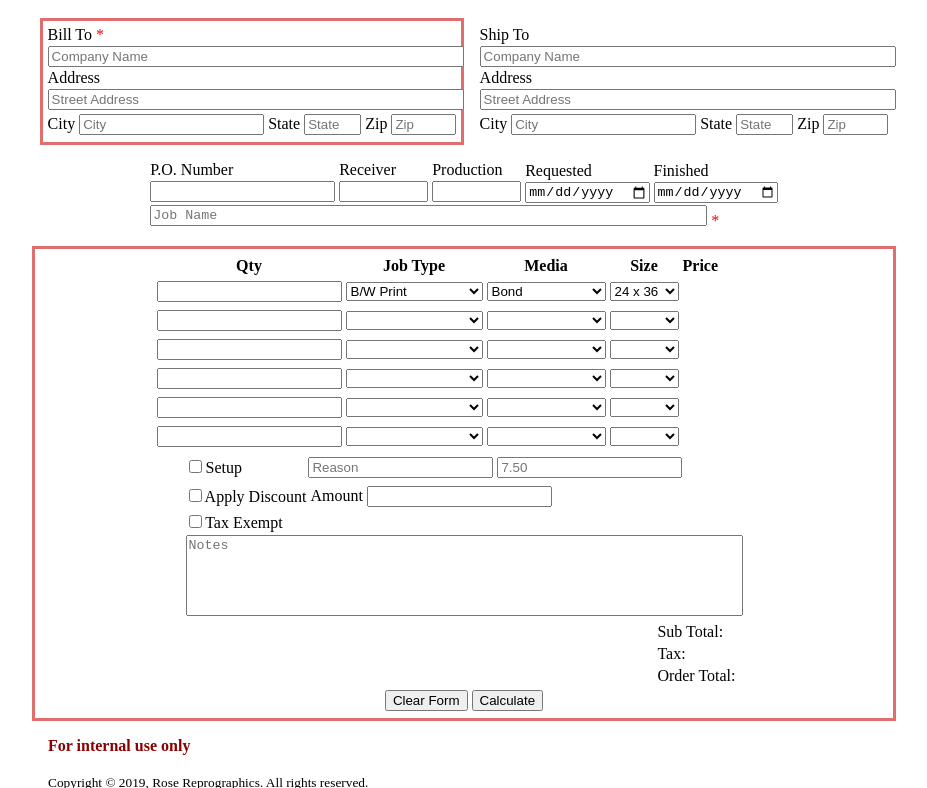
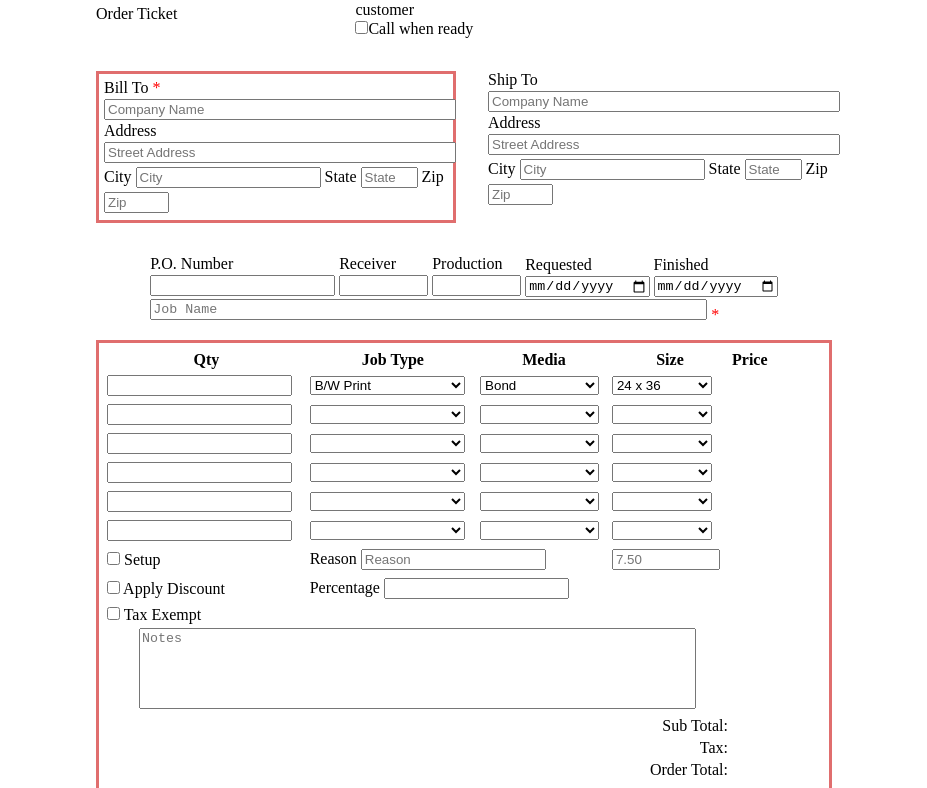
Before and after one commit to h1ghstrung/roseinvoice, a plain HTML site: page index.html in a window 1280 px wide. Shown: the part 128-916 px from the top of the page, without its empty margins (176-1103 px from the left). Drawn offline with Linux system fonts and the light colour scheme.

Commit message:
Styling changes. Added pricing for mounts

```diff
--- a/calcs.js
+++ b/calcs.js
@@ -293,6 +293,53 @@ let prices =
       "price1": 3.50,
       "price11": 3.50
     }
+  },
+  "mount": {
+    "mount01":{
+      "size": "8.5 x 11",
+      "price1": 0.81,
+      "price11": 0.81
+    },
+    "mount02":{
+      "size": "11 x 17",
+      "price1": 1.63,
+      "price11": 1.63
+    },
+    "mount03":{
+      "size": "12 x 18",
+      "price1": 1.88,
+      "price11": 1.88
+    },
+    "mount04":{
+      "size": "15 x 21",
+      "price1": 2.73,
+      "price11": 2.73
+    },
+    "mount05":{
+      "size": "18 x 24",
+      "price1": 6.00,
+      "price11": 6.00
+    },
+    "mount06":{
+      "size": "24 x 36",
+      "price1": 12.00,
+      "price11": 12.00
+    },
+    "mount07":{
+      "size": "30 x 42",
+      "price1": 17.50,
+      "price11": 17.50
+    },
+    "mount08":{
+      "size": "36 x 48",
+      "price1": 24.00,
+      "price11": 24.00
+    },
+    "mount09":{
+      "size": "Custom",
+      "price1": 1.25,
+      "price11": 1.25
+    }
   }
 }
 
@@ -425,6 +472,8 @@ const medLookup = (size, jobType) => {
   } else if (jobType == "SBook") {
     priceCode = "sbook";
     setupJob = false;
+  } else if (jobType == "Mount") {
+    priceCode = "mount";
   }
 
   if (jobType == "Cut" || jobType == "SBook") {
--- a/index.html
+++ b/index.html
@@ -35,8 +35,8 @@
           </div>
         </div>
     </div>
-        <div class="fcontainer ma3" id="billingInfo">
-          <div class="childbox mainborder">
+        <div class="fcontainer" id="billingInfo">
+          <div class="childbox mainborder ma3">
             <!-- Billing/Shipping Info -->
             <label for="companyBillTo">
               <span class="" required="required">Bill To</span>
@@ -59,7 +59,7 @@
               <input type="text" name="zipBillTo" size="5" placeholder="Zip" />
             </label>
           </div>
-          <div class="childbox">
+          <div class="childbox ma3">
             <!-- Order Info Bar -->
             <label for="companyShipTo">
               <span class="">Ship To</span>
@@ -124,7 +124,7 @@
             </div>
           </div>
         </div>
-        <div class="fcontainer ma3 mainborder" id="orderItems">
+        <div class="ma3 mainborder" id="orderItems">
           <div class="childbox">
             <!-- Order Items -->
             <table name="items">
@@ -132,7 +132,7 @@
                   <th>Qty</th>
                   <th>Job Type</th>
                   <th>Media</th>
-                  <th>Size</th>
+                  <th class="sizecol">Size</th>
                   <th>Price</th>
                 </tr>
                 <tr>
@@ -156,6 +156,7 @@
                         <option value="FullCol">Full Color Print</option>
                         <option value="Cut">Manual Cut</option>
                         <option value="SBook">Spec Book</option>
+                        <option value="Mount">Mount on Foam Board</option>
                       </select>
                     </label>
                   </td>
@@ -170,7 +171,7 @@
                       </select>
                     </label>
                   </td>
-                  <td>
+                  <td class="sizecol">
                     <label for="Size1">
                       <select name="Size1" class="sizes clear" id="">
                         <option value="ANSIA">8.5 x 11</option>
@@ -184,7 +185,7 @@
                       </select>
                     </label>
                   </td>
-                  <td>
+                  <td class="tar">
                     <label for="Price1">
                       <div class="LinePrices clear" id="Price1"></div>
                     </label>
@@ -211,6 +212,7 @@
                           <option value="FullCol">Full Color Print</option>
                           <option value="Cut">Manual Cut</option>
                           <option value="SBook">Spec Book</option>
+                          <option value="Mount">Mount on Foam Board</option>
                           </select>
                       </label>
                     </td>
@@ -226,7 +228,7 @@
                         </select>
                       </label>
                     </td>
-                    <td>
+                    <td class="sizecol">
                       <label for="Size2">
                         <select name="Size2" class="sizes clear" id="">
                           <option value="none"></option>
@@ -241,7 +243,7 @@
                         </select>
                       </label>
                     </td>
-                    <td>
+                    <td class="tar">
                       <label for="Price2">
                         <div class="LinePrices clear" id="Price2"></div>
                       </label>
@@ -268,6 +270,7 @@
                         <option value="FullCol">Full Color Print</option>
                         <option value="Cut">Manual Cut</option>
                         <option value="SBook">Spec Book</option>
+                        <option value="Mount">Mount on Foam Board</option>
                       </select>
                     </label>
                   </td>
@@ -283,7 +286,7 @@
                       </select>
                     </label>
                   </td>
-                  <td>
+                  <td class="sizecol">
                     <label for="Size3">
                       <select name="Size3" class="sizes clear" id="">
                         <option value="none"></option>
@@ -298,7 +301,7 @@
                       </select>
                     </label>
                   </td>
-                  <td>
+                  <td class="tar">
                     <label for="Price3">
                       <div class="LinePrices clear" id="Price3"></div>
                     </label>
@@ -325,6 +328,7 @@
                         <option value="FullCol">Full Color Print</option>
                         <option value="Cut">Manual Cut</option>
                         <option value="SBook">Spec Book</option>
+                        <option value="Mount">Mount on Foam Board</option>
                       </select>
                     </label>
                   </td>
@@ -340,7 +344,7 @@
                       </select>
                     </label>
                   </td>
-                  <td>
+                  <td class="sizecol">
                     <label for="Size4">
                       <select name="Size4" class="sizes clear" id="">
                         <option value="none"></option>
@@ -355,7 +359,7 @@
                       </select>
                     </label>
                   </td>
-                  <td>
+                  <td class="tar">
                       <label for="Price4">
                         <div class="LinePrices clear" id="Price4"></div>
                       </label>
@@ -382,6 +386,7 @@
                         <option value="FullCol">Full Color Print</option>
                         <option value="Cut">Manual Cut</option>
                         <option value="SBook">Spec Book</option>
+                        <option value="Mount">Mount on Foam Board</option>
                       </select>
                     </label>
                   </td>
@@ -397,7 +402,7 @@
                       </select>
                     </label>
                   </td>
-                  <td>
+                  <td class="sizecol">
                     <label for="Size5">
                       <select name="Size5" class="sizes clear" id="">
                         <option value="none"></option>
@@ -412,7 +417,7 @@
                       </select>
                     </label>
                   </td>
-                  <td>
+                  <td class="tar">
                       <label for="Price5">
                         <div class="LinePrices clear" id="Price5"></div>
                       </label>
@@ -439,6 +444,7 @@
                         <option value="FullCol">Full Color Print</option>
                         <option value="Cut">Manual Cut</option>
                         <option value="SBook">Spec Book</option>
+                        <option value="Mount">Mount on Foam Board</option>
                       </select>
                     </label>
                   </td>
@@ -454,7 +460,7 @@
                       </select>
                     </label>
                   </td>
-                  <td>
+                  <td class="sizecol">
                     <label for="Size6">
                       <select name="Size6" class="sizes clear" id="">
                         <option value="none"></option>
@@ -469,14 +475,12 @@
                       </select>
                     </label>
                   </td>
-                  <td>
+                  <td class="tar">
                       <label for="Price6">
                         <div class="LinePrices clear" id="Price6"></div>
                       </label>
                     </td>
                 </tr>
-              </table>
-              <table class="mh3" name="conditions">
                 <tr>
                   <td>
                     <label for="setupCheckbox">
@@ -487,36 +491,36 @@
                   </td>
                   <td colspan="2">
                     <label for="setupReason">
-                      <span>
+                      <span>Reason
                         <input type="text" name="setupReason" placeholder="Reason" id="" class="" />
                       </span>
                     </label>
                   </td>
-                  <td>
+                  <td class="sizecol">
                     <label for="setupCost">
                       <span>
-                        <input type="num" name="setupCost" value="" placeholder="7.50" step="0.01" id="setupCost" class="" />
+                        <input type="num" name="setupCost" value="" placeholder="7.50" step="0.01" id="setupCost" class="sizes" />
                       </span>
                     </label>
                   </td>
-                  <td>
+                  <td class="tar">
                     <label for="setupPrice">
                       <div class="" name="setupPrice" id="setupPrice"></div>
                     </label>
                   </td>
                 </tr>
                 <tr>
-                  <td colspan="2">
+                  <td colspan="1">
                     <label for="dicountApply">
                       <input type="checkbox" name="dicountApply" value="true" id="dicountApply" /> Apply Discount
                     </label>
                   </td>
                   <td colspan="2">
-                    <label for="discountAmount"> Amount
+                    <label for="discountAmount"> Percentage
                       <input type="num" name="discountAmount" value="" step="0.01" min="0" id="discountAmount" />
                     </label>
                   </td>
-                  <td>
+                  <td class="tar">
                     <label for="dicountPrice">
                       <div class="" name="dicountPrice" id="dicountPrice"></div>
                     </label>
@@ -532,31 +536,34 @@
                   <td></td>
                   <td></td>
                 </tr>
-              </table>
+                <tr>
+                  <td colspan="4">
                     <div class="fullspan" id="Notes">
                       <textarea class="clear mh3" name="Notes" form="orderForm" style="resize: none;" placeholder="Notes" id="copyNotes" cols="67" rows="5"></textarea>
                     </div>
-            <div class="fcontainer fright">
-              <table class="mh3">
-                <tr>
-                  <td>Sub Total:</td>
-                  <td class="totals clear" id="subTotal"></td>
+                  </td>
                 </tr>
                 <tr>
-                  <td>Tax:</td>
-                  <td class="totals clear" id="orderTax"></td>
+                  <td colspan="3"></td>
+                  <td class="tar">Sub Total:</td>
+                  <td class="totals clear tar" id="subTotal"></td>
                 </tr>
                 <tr>
-                  <td>Order Total:</td>
-                  <td class="totals clear" id="orderTotal"></td>
+                  <td colspan="3"></td>
+                  <td class="tar">Tax:</td>
+                  <td class="totals clear tar" id="orderTax"></td>
+                </tr>
+                <tr>
+                  <td colspan="3"></td>
+                  <td class="tar">Order Total:</td>
+                  <td class="totals clear tar" id="orderTotal"></td>
                 </tr>
             </table>
-            </div>
+          </div><br />
           <div class="fcontainer">
             <div class="childbox">
                 <input type="reset" onclick="clearDivs()" value="Clear Form" />
                 <button type="button" onclick="handleClick()">Calculate</button>
-              </div>
             </div>
           </div>
         </div>
--- a/invoice.css
+++ b/invoice.css
@@ -16,8 +16,12 @@
 @media only screen and (min-width: 1200px) {}
 
 body {
-  max-width: 70%;
+  max-width: 60%;
   margin: auto;
+}
+
+.sizes {
+  width: 100px;
 }
 
 .fcontainer {
@@ -33,6 +37,15 @@ body {
 .fcenter {
   display: flex;
   justify-content: center;
+}
+
+.tar {
+  text-align: right;
+}
+
+.totals {
+  font-weight: bold;
+  color: red;
 }
 
 .fright {
```
Lines whose indentation alone changed are shown as unchanged.
